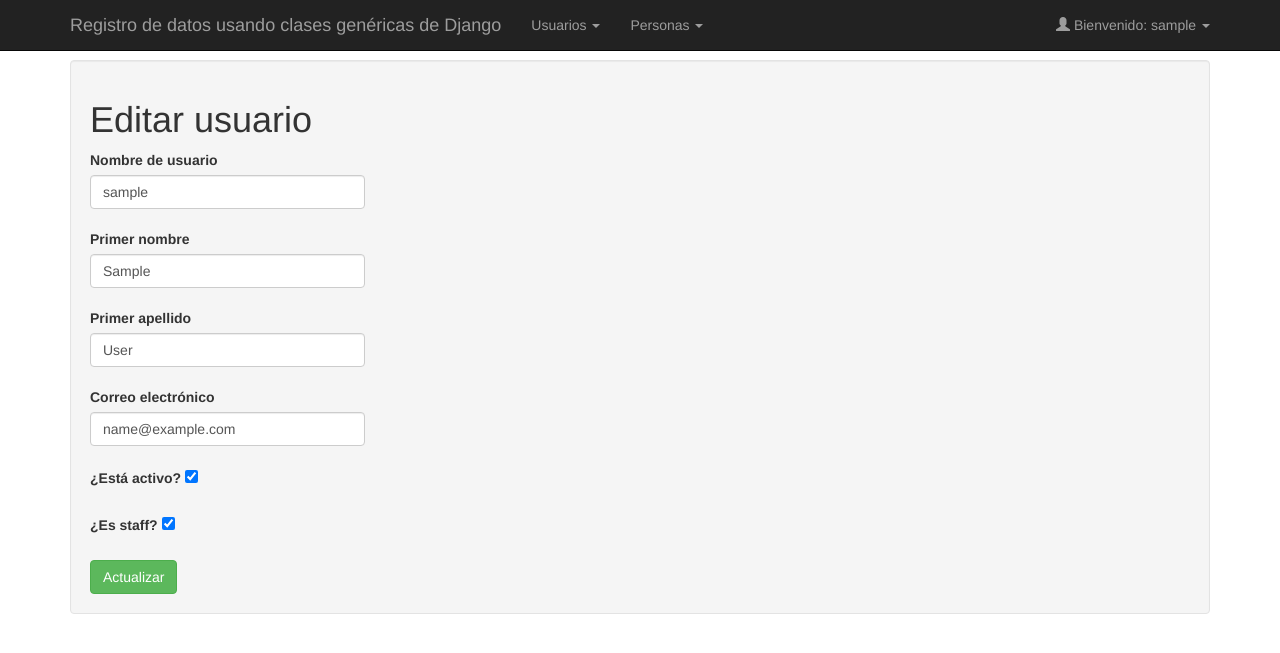
After one commit to argenisosorio/registro_vistas_clases, a Django app: page /edit_user/1 in a window 1280 px wide. The commit adds this page. Shown: the top 653 px of the page. Run offline with Django 3.2, Linux system fonts and the light colour scheme; the visitor is signed in with stand-in values (Sample User, id 1); data comes from the database, SQL or seed files in the repository; some libraries are stand-ins or nearby versions.

Commit message:
Actualizada el modulo de la gestión de usuarios, optimizado el UpdateView de los usuarios del sistema

```diff
--- a/registro/templates/registro/base.html
+++ b/registro/templates/registro/base.html
@@ -45,7 +45,7 @@
           <span class="icon-bar"></span>
           <span class="icon-bar"></span>
         </button>
-        <a class="navbar-brand" href="#">Registro de datos usando clases genéricas de Django</a>
+        <a class="navbar-brand" href="{% url 'usuarios:login' %}">Registro de datos usando clases genéricas de Django</a>
       </div>
       <div id="navbar" class="navbar-collapse collapse">
         <ul class="nav navbar-nav">
--- a/usuarios/forms.py
+++ b/usuarios/forms.py
@@ -3,6 +3,7 @@ from django import forms
 from django.contrib.auth.models import User, UserManager, Permission
 from django.contrib.auth.forms import UserCreationForm
 from django.contrib.auth.forms import AuthenticationForm
+from .models import *
 from django.forms import (
     ModelForm, TextInput, EmailInput, CharField, EmailField, PasswordInput, Select, CheckboxInput
 )
@@ -77,3 +78,39 @@ class MyRegistrationForm(UserCreationForm):
     class Meta:
         model = User
         fields = ('username','password1','password2','first_name','last_name','email','is_staff','is_active')
+
+
+class UserForm(forms.ModelForm):
+    """
+    #Clase del formulario que registra los usuarios
+    """
+    username = forms.CharField(label='Nombre de usuario',widget=TextInput(attrs={
+        'class':'form-control input-md',
+        'style': 'min-width: 0; width: 25%; display: inline;',
+    }), required = True)
+
+    first_name = forms.CharField(label='Primer nombre',widget=TextInput(attrs={
+        'class':'form-control input-md',
+        'style': 'min-width: 0; width: 25%; display: inline;',
+    }), required = True)
+
+    last_name = forms.CharField(label='Primer apellido',widget=TextInput(attrs={
+        'class':'form-control input-md',
+        'style': 'min-width: 0; width: 25%; display: inline;',
+    }), required = True)
+
+    email = forms.EmailField(label='Correo electrónico',widget=TextInput(attrs={
+        'class':'form-control input-md',
+        'style': 'min-width: 0; width: 25%; display: inline;',
+    }), required = True)
+
+    is_active = forms.BooleanField(label='¿Está activo?',widget=CheckboxInput(attrs={
+    }), required = False)
+
+    is_staff = forms.BooleanField(label='¿Es staff?',widget=CheckboxInput(attrs={
+    }), required = False)
+
+    class Meta:
+        model = User
+        exclude = ('password1','password2')
+        fields = ('username','first_name','last_name','email','is_staff','is_active')
--- a/usuarios/models.py
+++ b/usuarios/models.py
@@ -1,3 +1,3 @@
 # -*- coding: utf-8 -*-
-from django.contrib.auth.models import User
+from django.contrib.auth.models import User, AbstractUser
 from django.db import models
--- /dev/null
+++ b/usuarios/templates/usuarios/edit_user.html
@@ -0,0 +1,60 @@
+{% extends "registro/base.html" %}
+{% block titulo %}Editar usuario{% endblock %}
+{% block cuerpo %}
+<h1>Editar usuario</h1>
+<form action="" method="post">{% csrf_token %}
+  <label>{{ form.username.label }}</label>
+  <br />
+  {{ form.username }}
+  {% if form.username.errors %}
+    <br />
+    <b>Alert: </b>{{ form.username.errors}}
+  {% endif %}
+  <br />
+  <br />
+  <label>{{ form.first_name.label }}</label>
+  <br />
+  {{ form.first_name }}
+  {% if form.first_name.errors %}
+    <br />
+    <b>Alert: </b>{{ form.first_name.errors}}
+  {% endif %}
+  <br />
+  <br />
+  <label>{{ form.last_name.label }}</label>
+  <br />
+  {{ form.last_name }}
+  {% if form.last_name.errors %}
+    <br />
+    <b>Alert: </b>{{ form.last_name.errors}}
+  {% endif %}
+  <br />
+  <br />
+  <label>{{ form.email.label }}</label>
+  <br />
+  {{ form.email }}
+  {% if form.email.errors %}
+    <br />
+    <b>Alert: </b>{{ form.email.errors}}
+  {% endif %}
+  <br />
+  <br />
+  <label>{{ form.is_active.label }}</label>
+  {{ form.is_active }}
+  {% if form.is_active.errors %}
+    <br />
+    <b>Alert: </b>{{ form.is_active.errors}}
+  {% endif %}
+  <br />
+  <br />
+  <label>{{ form.is_staff.label }}</label>
+  {{ form.is_staff }}
+  {% if form.is_staff.errors %}
+    <br />
+    <b>Alert: </b>{{ form.is_staff.errors}}
+  {% endif %}
+  <br />
+  <br />
+  <button class="btn btn-success" type="submit">Actualizar</button>
+</form>
+{% endblock %}
--- a/usuarios/urls.py
+++ b/usuarios/urls.py
@@ -10,4 +10,5 @@ urlpatterns = patterns('',
     url(r'^register$', views.RegisterUser.as_view(), name='register'),
     url(r'logout/$', views.Logout.as_view(), name='logout'),
     url(r'^list_users/$', login_required(views.ListUsers.as_view()), name='list_users'),
+    url(r'^edit_user/(?P<pk>\d+)$', login_required(views.EditUser.as_view()), name='edit_user'),
 )
--- a/usuarios/views.py
+++ b/usuarios/views.py
@@ -12,7 +12,7 @@ from django.shortcuts import render, redirect
 from django.contrib.auth import forms, login, logout, authenticate
 from django.views.generic import View
 from django.contrib.auth.models import User
-from .forms import LoginForm, MyRegistrationForm
+from .forms import LoginForm, MyRegistrationForm, UserForm
 from django.contrib.messages.views import SuccessMessageMixin
 from django.contrib import messages
 
@@ -43,7 +43,7 @@ class LoginView(FormView):
 
 class RegisterUser(CreateView):
     """
-    #Clase que gestiona el formulario registro de usuarios.
+    Clase que gestiona el formulario registro de usuarios.
     """
     model = User
     template_name = "usuarios/register.html"
@@ -88,3 +88,14 @@ class ListUsers(ListView):
     """
     model = User
     template_name = "usuarios/list_users.html"
+
+
+class EditUser(SuccessMessageMixin, UpdateView):
+    """
+    Clase que gestiona la actualización de los datos de un usuario del sistema.
+    """
+    model = User
+    template_name = "usuarios/edit_user.html"
+    form_class = UserForm
+    success_message = "¡Usuario actualizado!"
+    success_url = reverse_lazy('usuarios:list_users')
```
Also changed, not shown: usuarios/templates/usuarios/list_users.html (+13 -5 lines).
